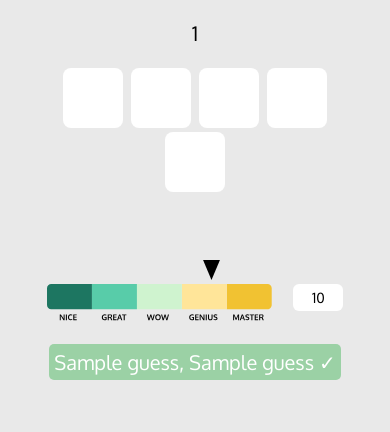
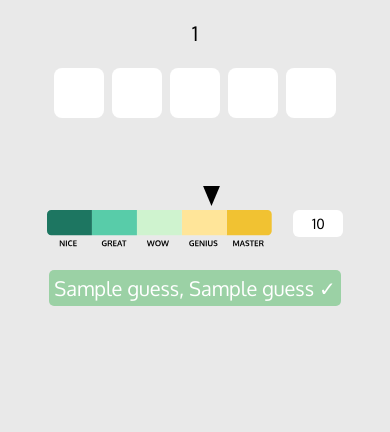
Before and after one commit to kabirmoghe/lex-game, a Flask app: template templates/game.html in a window 390 px wide. Shown: the part 101-533 px from the top of the page. Run offline with Flask 2, Linux system fonts and the light colour scheme; the template is opened without the code that fills it: most values are stand-ins (such as "Sample title", 1, 10 or a date in 2020); some libraries are stand-ins or nearby versions.

Commit message:
changed width

```diff
--- a/static/style.css
+++ b/static/style.css
@@ -261,8 +261,8 @@ input.tile {
 @media only screen and (max-width: 500px) {
 	input.tile {
 		font-family: 'Courier Prime', monospace;
-		height: 60px;
-		width: 60px;
+		height: 50px;
+		width: 50px;
 		line-height: 60px;
 		padding: 0px;
 		font-size: 55px;
```
